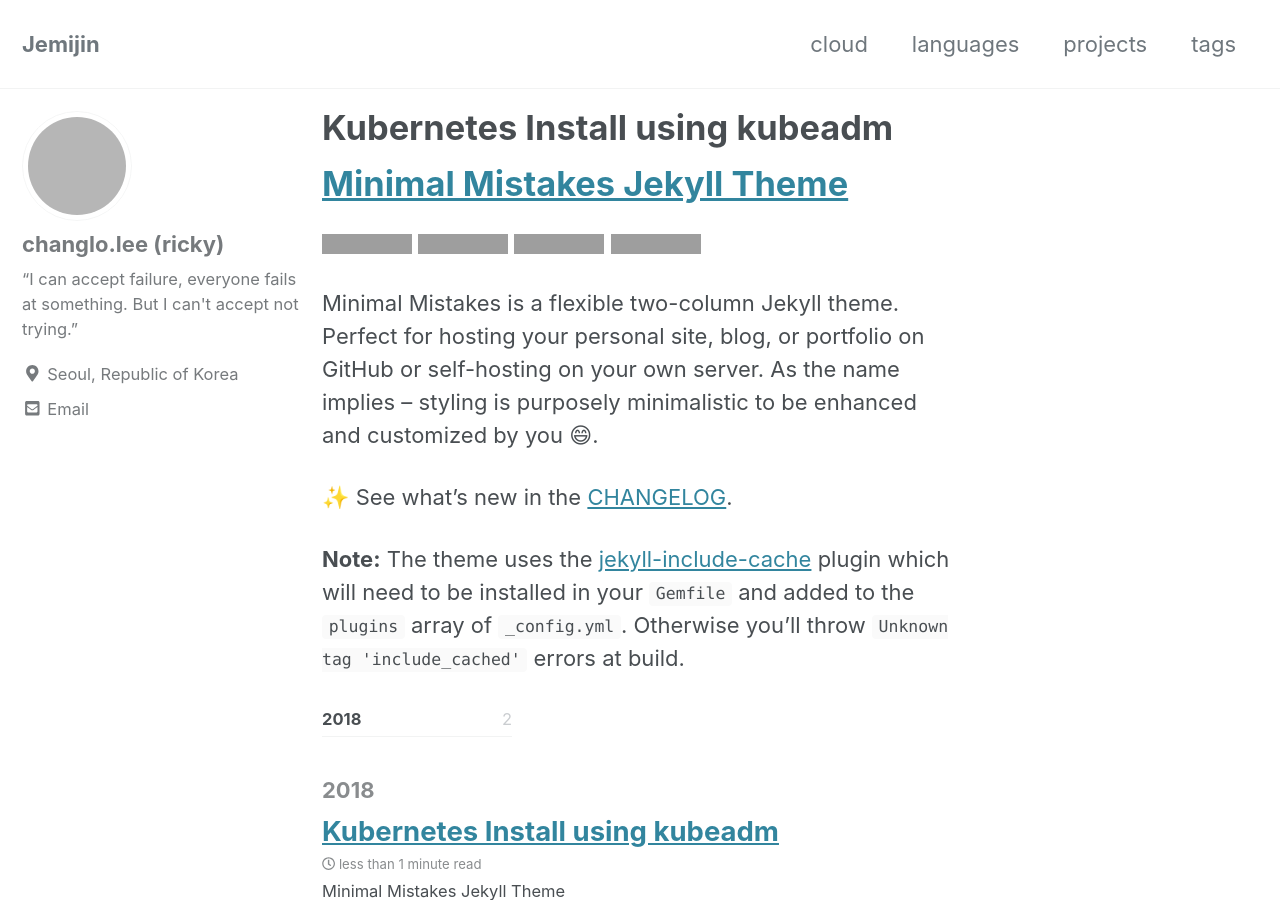
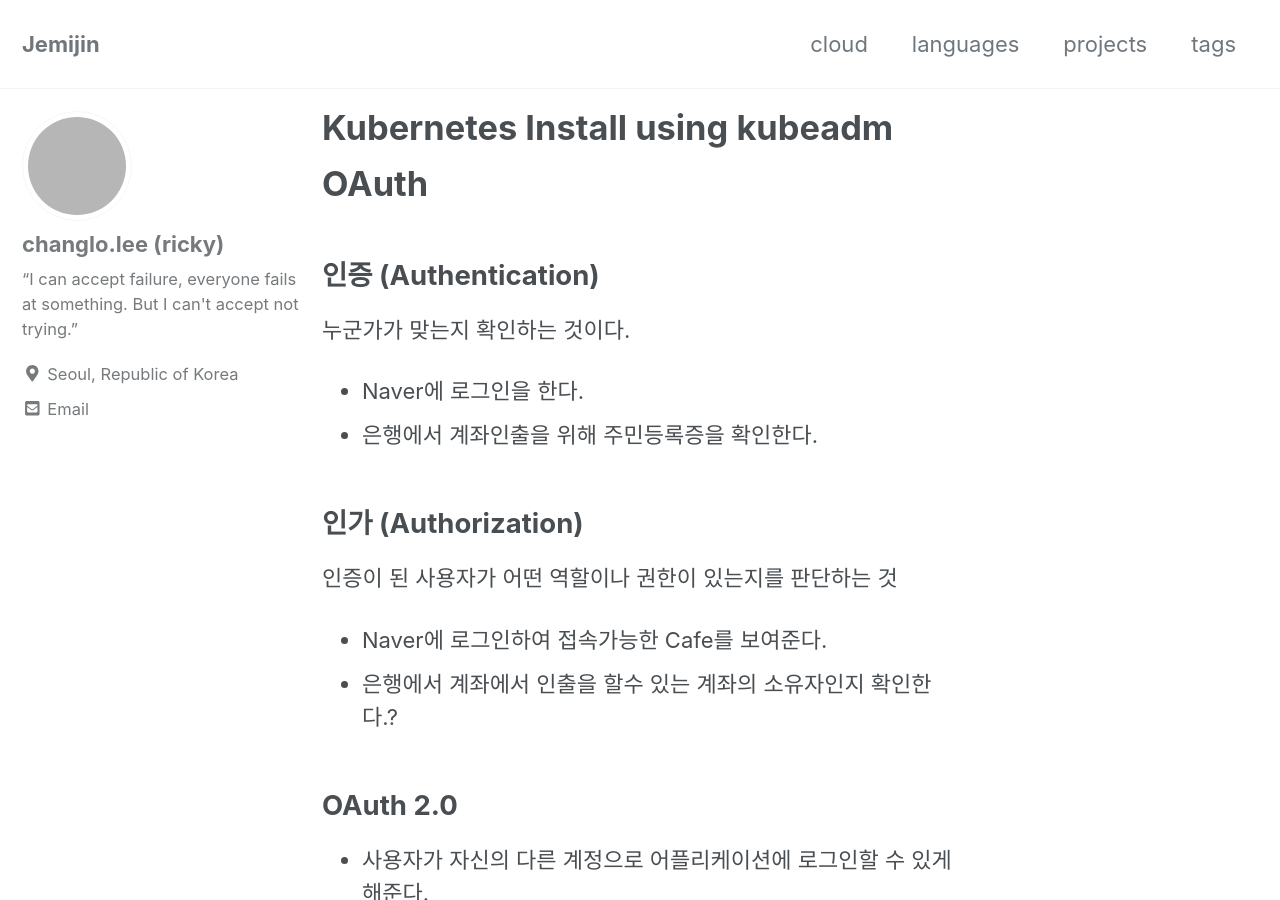
Before and after one commit to jemijin/jemijin.github.io, a Jekyll site: the page built from _posts/2018-11-27-k8s-install-kubeadm.md, in a window 1280 px wide and 900 px high. Built offline with Jekyll 4.4.1, drawn with Linux system fonts in a browser that asks for light colours; cached includes are drawn as plain includes; nearby versions of some CDN libraries; emoji names are drawn with the system emoji font; some of the changed text lies outside the part shown; grey boxes are pictures that could not be loaded.

Commit message:
Update 2018-11-27-k8s-install-kubeadm.md

```diff
--- a/_posts/2018-11-27-k8s-install-kubeadm.md
+++ b/_posts/2018-11-27-k8s-install-kubeadm.md
@@ -8,15 +8,35 @@
 - kubeadm
 ---
 
-# [Minimal Mistakes Jekyll Theme](https://mmistakes.github.io/minimal-mistakes/)
+# OAuth
 
-[![LICENSE](https://img.shields.io/badge/license-MIT-lightgrey.svg)](https://raw.githubusercontent.com/mmistakes/minimal-mistakes/master/LICENSE)
-[![Jekyll](https://img.shields.io/badge/jekyll-%3E%3D%203.6-blue.svg)](https://jekyllrb.com/)
-[![Ruby gem](https://img.shields.io/gem/v/minimal-mistakes-jekyll.svg)](https://rubygems.org/gems/minimal-mistakes-jekyll)
-[![Tip Me via PayPal](https://img.shields.io/badge/PayPal-tip%20me-green.svg?logo=paypal)](https://www.paypal.me/mmistakes)
+## 인증 (Authentication)
+누군가가 맞는지 확인하는 것이다.
+* Naver에 로그인을 한다.
+* 은행에서 계좌인출을 위해 주민등록증을 확인한다.
 
-Minimal Mistakes is a flexible two-column Jekyll theme. Perfect for hosting your personal site, blog, or portfolio on GitHub or self-hosting on your own server. As the name implies -- styling is purposely minimalistic to be enhanced and customized by you :smile:.
 
-:sparkles: See what's new in the [CHANGELOG](CHANGELOG.md).
+## 인가 (Authorization)
+인증이 된 사용자가 어떤 역할이나 권한이 있는지를 판단하는 것
+* Naver에 로그인하여 접속가능한 Cafe를 보여준다.
+* 은행에서 계좌에서 인출을 할수 있는 계좌의 소유자인지 확인한다.?
 
-**Note:** The theme uses the [jekyll-include-cache](https://github.com/benbalter/jekyll-include-cache) plugin which will need to be installed in your `Gemfile` and added to the `plugins` array of `_config.yml`. Otherwise you'll throw `Unknown tag 'include_cached'` errors at build.
+
+## OAuth 2.0
+* 사용자가 자신의 다른 계정으로 어플리케이션에 로그인할 수 있게 해준다.
+* federated identity(여합된 신원?)
+* delegated authority(권한위임)
+
+'''
+OAuth의 실제 예
+* 페이스북 계정으로 쇼핑몰 사이트 가입/로그인
+* 스마트폰에서 페이스북 모바일 어플리케이션을 이요해 상태를 업데이트
+* 워드프레스 블로그에 있는것을 pinterest로 핀 하는것
+
+
+
+
+### ajksdf
+'''
+sudo apt-get install
+'''
```
